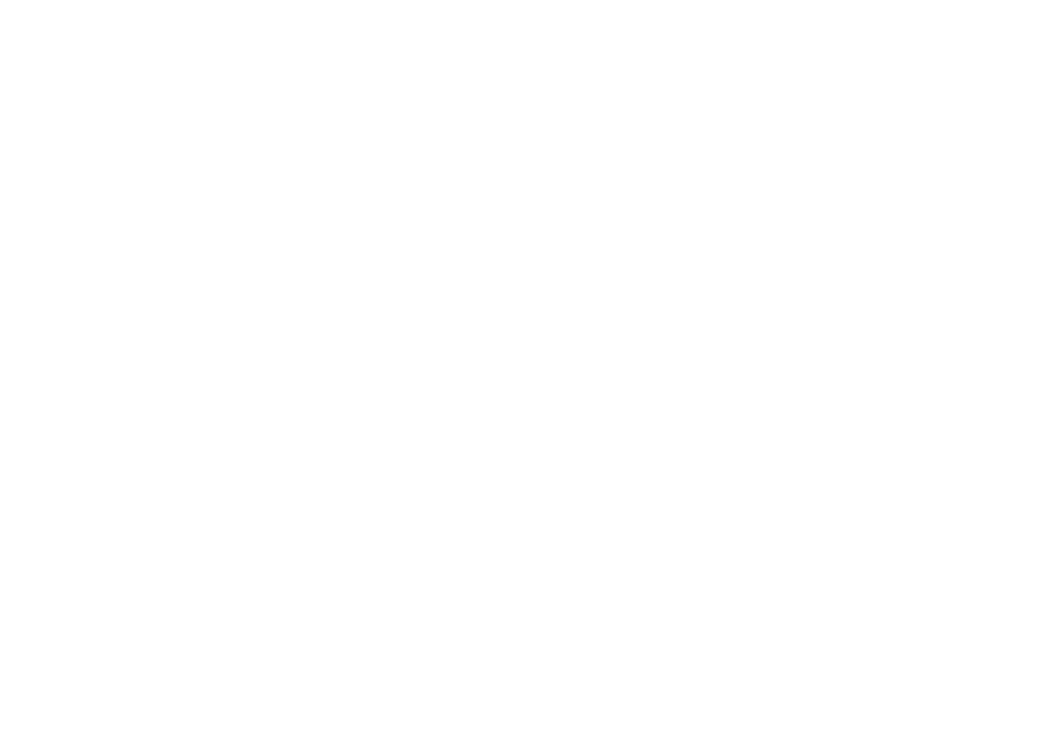
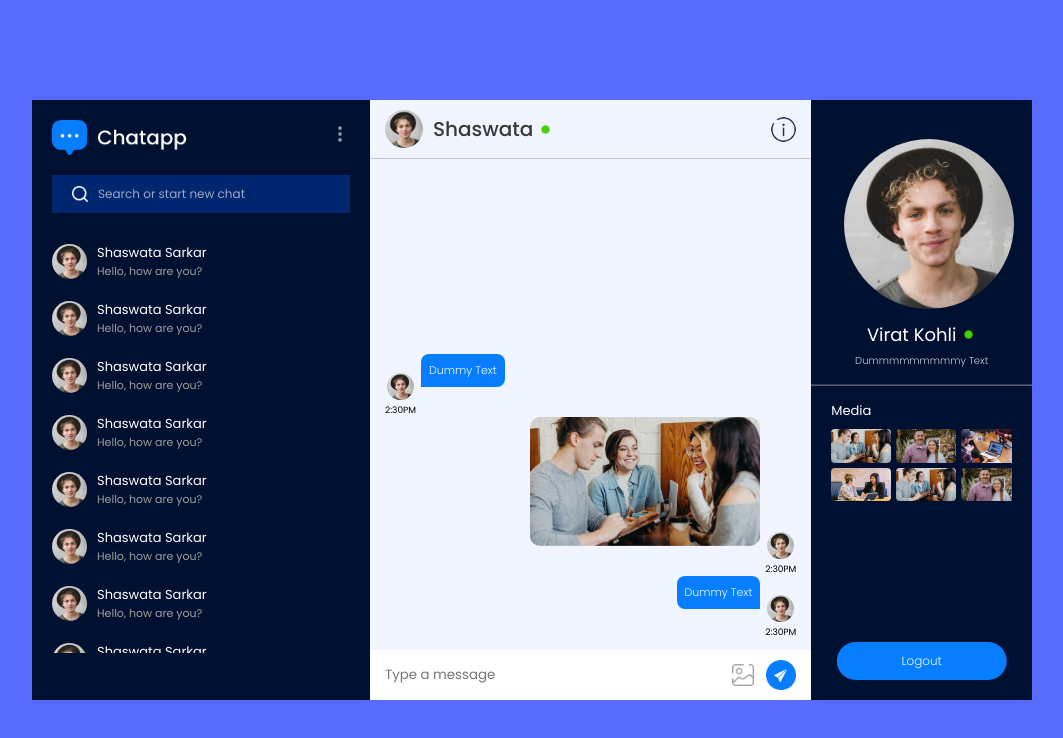
Before and after one commit to Shaswata-codes/Chat-App, a React (Vite) app: page /chat in a window 1280 px wide. Shown: the top 738 px of the page, without its empty margins (108-1171 px from the left). Built offline with nearby package versions, Linux system fonts and the light colour scheme; the HTML template or start-up script is replaced by a standard one; a web font is replaced by a local one.

Commit message:
UI Updated

```diff
--- /dev/null
+++ b/src/components/ChatBox/ChatBox.css
@@ -0,0 +1,102 @@
+.chatBox{
+    height: 75vh;
+    position :relative;
+    background-color: #f1f5ff;
+}
+.chatUser{
+    padding: 10px 15px;
+    display: flex;
+    align-items: center;
+    gap:10px;
+    border-bottom: 1px solid #c6c6c6;
+}
+.chatUser img{
+    width: 25px;
+    border-radius: 50%;
+}
+.chatUser img:first-child{
+    width: 38px;
+    aspect-ratio: 1/1;
+}
+.chatUser p{
+    flex: 1;
+    font-weight: 500;
+    font-size: 20px;
+    color: #393939;
+    display :flex;
+    align-items: center;
+    gap: 5px;
+}
+.chatInput{
+    display:flex;
+    align-items: center;
+    gap:12px;
+    padding: 10px 15px;
+    background: white;
+    position: absolute;
+    bottom: 0;
+    left:0;
+    right:0;
+}
+.chatInput img{
+    width: 30px;
+    cursor: pointer;
+}
+.chatInput label{
+    display: flex;
+}
+.chatInput label img{
+    width: 22px;
+}
+.chatInput input{
+    flex: 1;
+    border :none;
+    outline: none;
+
+}
+.chatMsg{
+    height : calc(100% - 70px);
+    padding-bottom: 50px;
+    overflow-y:scroll;
+    display: flex;
+    flex-direction: column-reverse;
+}
+.sMsg div img, .rMsg div img{
+    width: 27px;
+    aspect-ratio: 1/1;
+    border-radius: 50px;
+}
+.sMsg, .rMsg{
+    display: flex;
+    align-items : end;
+    justify-content: end;
+    gap: 5px;
+    padding: 0px 15px;
+}
+.rMsg{
+    flex-direction: row-reverse;
+    justify-content: start;
+}
+.msg{
+    color: azure;
+    background-color: #077EFF;
+    padding:8px;
+    max-width: 200px;
+    font-size: 11px;
+    font-weight: 300;
+    border-radius: 8px 8px 0px 8px;
+    margin-bottom: 30px;
+}
+.rMsg .msg{
+    border-radius: 8px 8px 8px 0px;
+}
+.sMsg div, .rMsg div{
+    /* display: flex;
+    flex-direction: column;
+    align-items: center;
+    font-size: 9px;
+    color: #393939;
+    gap: 3px; */
+    text-align: center;
+    font-size: 9px;
+}
--- /dev/null
+++ b/src/components/ChatBox/ChatBox.jsx
@@ -0,0 +1,49 @@
+import React from 'react'
+import './chatBox.css'
+import assets from '../../assets/assets'
+
+const ChatBox = () => {
+    return (
+        <div className='chatBox' >
+            <div className="chatUser">
+                <img src={assets.profile_img} alt="" />
+                <p>Shaswata <img className="dot"src={assets.green_dot} alt="" /></p>
+                <img src={assets.help_icon} className='help' alt="" />
+            </div>
+
+            <div className="chatMsg">
+                <div className="sMsg">
+                    <p className="msg">Dummy Text</p>
+                    <div>
+                        <img src={assets.profile_img} alt="" />
+                        <p>2:30PM</p>
+                    </div>
+                </div>
+                <div className="sMsg">
+                    <img className="msgImg"src={assets.pic1} alt="" />
+                    <div>
+                        <img src={assets.profile_img} alt="" />
+                        <p>2:30PM</p>
+                    </div>
+                </div>
+                <div className="rMsg">
+                    <p className="msg">Dummy Text</p>
+                    <div>
+                        <img src={assets.profile_img} alt="" />
+                        <p>2:30PM</p>
+                    </div>
+                </div>
+            </div>
+
+            <div className="chatInput">
+                <input type="text" placeholder="Type a message" />
+                <input type="file" id="file" accept="image/png, image/jpeg" hidden />
+                <label htmlFor="file">
+                    <img src={assets.gallery_icon} alt="Upload" />
+                </label>
+                <img src={assets.send_button} alt="Send" />
+            </div>
+        </div>
+    )
+}
+export default ChatBox
--- /dev/null
+++ b/src/components/LeftSideBar/LeftSideBar.css
@@ -0,0 +1,104 @@
+.ls{
+    background: #001030;
+    color: white;
+    height: 75vh;
+}
+.lsTop{
+    padding: 20px;
+}
+.lsNav{
+    display:flex;
+    justify-content: space-between;
+    align-items: center;
+}
+.lsNav .logo{
+    max-width: 140px;
+}
+.lsNav .menu img{
+    max-height: 20px;
+    opacity: 0.6;
+    cursor: pointer;
+}
+.lsSearch{
+    background-color: #002670;
+    display: flex;
+    align-items: center;
+    gap : 10px;
+    padding : 10px 20px;
+    margin-top: 20px;
+}
+.lsSearch img{
+    width : 16px;
+}
+.lsSearch input{
+    background: transparent;
+    border: none;
+    outline: none;
+    color: white;
+    font-size: 12px ;
+}
+.lsSearch input::placeholder{
+    color: white;
+    opacity: 0.6;
+}
+.lsList{
+    display:flex;
+    flex-direction: column;
+    height: 70%;
+    overflow-y: scroll;
+}
+.friends img{
+    width:35px;
+    aspect-ratio: 1/1;
+    border-radius: 50%;
+}
+.friends{
+    display: flex;
+    align-items: center;
+    gap :10px;
+    padding: 10px 20px;
+    cursor: pointer;
+    font-size :13px;
+}
+.friends div{
+    display: flex;
+    flex-direction: column;
+}
+.friends span{
+    color: #9f9f9f;
+    font-size: 11px;
+}
+.friends:hover{
+    background-color: #077EFF;
+}
+.friends:hover span{
+    color: white;
+}
+.lsNav .menu{
+    position: relative;
+    /* padding: 10px 0px; */
+}
+.menu .subMenu{
+    position: absolute;
+    top:100%;
+    right: 0;
+    width: 130px;
+    padding: 20px;
+    border-radius: 5px;
+    background-color: aliceblue;
+    color: black;
+    display: none;
+}
+.subMenu hr{
+    border: none;
+    height: 1px;
+    background: #a4a4a4;
+    margin : 8px 0px;
+}
+.subMenu p{
+    cursor: pointer;
+    font-size: 14px;
+}
+.menu:hover .subMenu{
+    display: block;
+}
--- /dev/null
+++ b/src/components/LeftSideBar/LeftSideBar.jsx
@@ -0,0 +1,41 @@
+import React from 'react'
+import './leftSideBar.css'
+import assets from '../../assets/assets'
+
+
+
+const LeftSideBar = () => {
+    return (
+        <div className='ls'>
+            <div className="lsTop">
+                <div className="lsNav">
+                    <img src={assets.logo} className='logo' />
+                    <div className="menu">
+                        <img src={assets.menu_icon} alt="" />
+                        <div className="subMenu">
+                            <p>Edit Profile</p>
+                            <hr />
+                            <p>Logout</p>
+                        </div>
+                    </div>
+                </div>
+                <div className="lsSearch">
+                    <img src={assets.search_icon} alt="" />
+                    <input type="text" placeholder='Search or start new chat' />
+                </div>
+            </div>
+            <div className="lsList">
+                {Array(12).fill("").map((item,index)=>(
+                    <div key={index} className='friends'>
+                        <img src={assets.profile_img} alt="" />
+                        <div>
+                            <p>Shaswata Sarkar</p>
+                            <span>Hello, how are you?</span>
+                        </div>
+                    </div>
+                ))}
+            </div>
+        </div>
+    )
+}
+export default LeftSideBar
--- /dev/null
+++ b/src/components/RightSideBar/RightSideBar.css
@@ -0,0 +1,67 @@
+.rs{
+    color: white;
+    background: #001030;
+    position: relative;
+    height: 75vh;
+    overflow-y: scroll;
+}
+.rsProfile{
+    padding-top: 39px;
+    text-align: center;
+    max-width: 70%;
+    margin: auto;
+}
+.rsProfile img{
+    width: 110%;
+    aspect-ratio: 1/1;
+    border-radius: 50%;
+}
+.rsProfile h3{
+    font-size: 18px;
+    font-weight: 400;
+    display: flex;
+    align-items: center;
+    justify-content: center;
+    gap : 5px;
+    margin: 5px 0px;
+}
+.rsProfile p{
+    font-size: 10px;
+    opacity: 80%;
+    font-weight: 300;
+}
+.rs hr{
+    border-color: #ffffff50;
+    margin : 15px 0px;
+}
+.rsMedia{
+    padding: 0px 20px;
+    font-size: 13px;
+}
+.rsMedia div{
+    max-height: 180px;
+    overflow-y: scroll;
+    display:grid;
+    grid-template-columns: 1fr 1fr 1fr;
+    gap :5px;
+    margin-top: 8px;
+}
+.rsMedia div img{
+    width: 60px;
+    border-radius: 4px;
+    cursor: pointer;
+}
+.rs button{
+    position: absolute;
+    bottom: 20px;
+    left: 50%;
+    transform: translateX(-50%);
+    background: #077eff;
+    color: aliceblue;
+    border: none;
+    font-size: 12px;
+    font-weight: 300;
+    padding: 10px 65px;
+    border-radius: 20px;
+    cursor: pointer;
+}
--- /dev/null
+++ b/src/components/RightSideBar/RightSideBar.jsx
@@ -0,0 +1,29 @@
+import React from 'react'
+import './rightSideBar.css'
+import assets from '../../assets/assets'
+
+const RightSideBar = () => {
+    return (
+        <div className='rs'>
+            <div className="rsProfile">
+                <img src={assets.profile_img} alt="" />
+                <h3>Virat Kohli<img src={assets.green_dot} className='dot'></img></h3>
+                <p>Dummmmmmmmmy Text</p>
+            </div>
+            <hr/>
+            <div className='rsMedia'>
+                <p>Media</p>
+                <div>
+                    <img src={assets.pic1} alt="" />
+                    <img src={assets.pic2} alt="" />
+                    <img src={assets.pic3} alt="" />
+                    <img src={assets.pic4} alt="" />
+                    <img src={assets.pic1} alt="" />
+                    <img src={assets.pic2} alt="" />
+                </div>
+            </div>
+            <button>Logout</button>
+        </div>
+    )
+}
+export default RightSideBar
--- a/src/index.css
+++ b/src/index.css
@@ -6,3 +6,14 @@
   box-sizing : border-box;
   font-family: Poppins;
 }
+::-webkit-scrollbar{
+  display: none;
+}
+img.dot{
+  width: 15px !important;
+}
+.msgImg{
+  max-width: 230px;
+  margin-bottom: 30px;
+  border-radius: 10px;
+}
--- a/src/pages/Chat/Chat.css
+++ b/src/pages/Chat/Chat.css
@@ -0,0 +1,14 @@
+.chat{
+    min-height: 100vh;
+    background-color: #596AFF;
+    display: grid;
+    place-items: center;
+}
+.chatContainer{
+    width: 95%;
+    height: 75vh;
+    max-width: 1000px;
+    background-color:white;
+    display : grid;
+    grid-template-columns: 1fr 2fr 1fr;
+}
--- a/src/pages/Chat/Chat.jsx
+++ b/src/pages/Chat/Chat.jsx
@@ -1,9 +1,18 @@
 import React from 'react'
 import './chat.css'
+import LeftSideBar from '../../components/LeftSideBar/LeftSideBar'
+import ChatBox from '../../components/ChatBox/ChatBox'
+import RightSideBar from '../../components/RightSideBar/RightSideBar'
 
 const Chat = () => {
     return (
-        <div></div>
+        <div className='chat' >
+            <div className="chatContainer">
+                <LeftSideBar />
+                <ChatBox />
+                <RightSideBar />
+            </div>
+        </div>
     )
 }
 export default Chat
--- a/src/pages/Login/Login.css
+++ b/src/pages/Login/Login.css
@@ -10,7 +10,7 @@
     width:max(20vw, 200px);
 
 }
-.login-form{
+.loginForm{
     background: white;
     padding: 20px 30px;
     display: flex;
@@ -19,20 +19,20 @@
     border-radius:15px;
 }
 
-.login-form h2{
+.loginForm h2{
     text-align: center;
     color: #4e0eff;
     font-weight: 900;
 }
 
-.form-input{
+.formInput{
     padding : 8px 10px;
     border : 1px solid #c9c9c9;
     border-radius: 5px;
     outline-color: #4e0eff;
 }
 
-.login-form button{
+.loginForm button{
     background: #4e0eff;
     color: white;
     padding: 10px 15px;
@@ -44,25 +44,25 @@
     transition: 0.3s ease-in-out;
 }
 
-.login-term{
+.loginTerm{
     display:flex;
     gap: 5px;
     font-size : 12px;
     color : #808080;
 }
 
-.login-forgot{
+.loginForgot{
     display:flex;
     flex-direction: column;
     gap :5px;
 }
 
-.login-toggle{
+.loginToggle{
     font-size: 13px;
     color: #5c5c5c;
 }
 
-.login-toggle span{
+.loginToggle span{
     color: #4e0eff;
     cursor: pointer;
     font-weight: bold;
```
Also changed, not shown: src/pages/Login/Login.jsx (+8 -8 lines).
